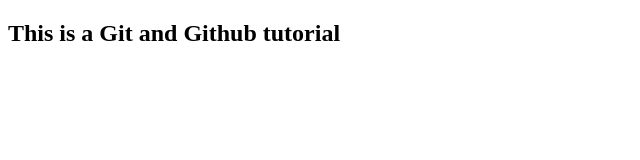
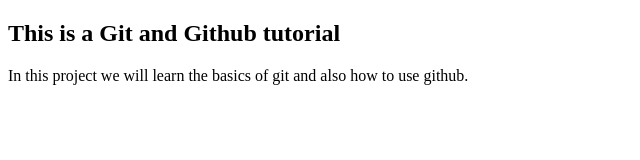
Before and after one commit to danmainah/git-tutorial, a plain HTML site: page index.html in a window 1280 px wide. Shown: the whole page, without its empty margins (0-640 px from the left). Drawn offline with Linux system fonts and the light colour scheme.

Commit message:
Added a paragreph to futher explain what the project is about

```diff
--- a/index.html
+++ b/index.html
@@ -7,6 +7,8 @@
 </head>
 <body>
     <h2> This is a Git and Github tutorial</h2>
-
+    <p>In this project we will learn the basics
+        of git and also how to use github.
+    </p>
 </body>
 </html>
```
